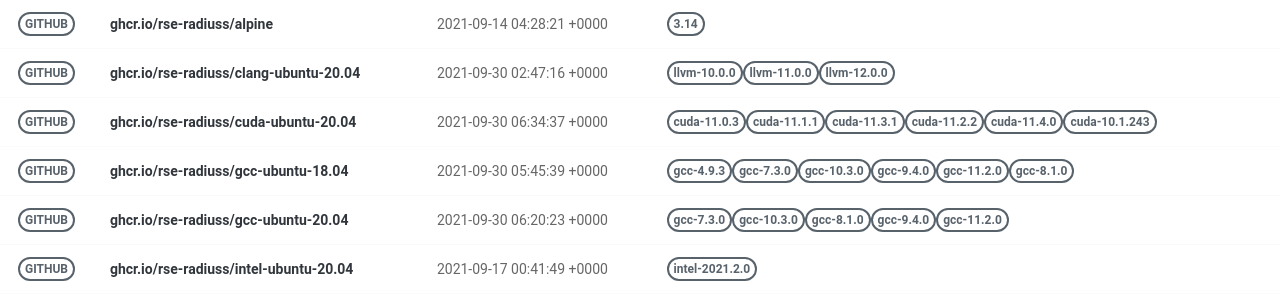
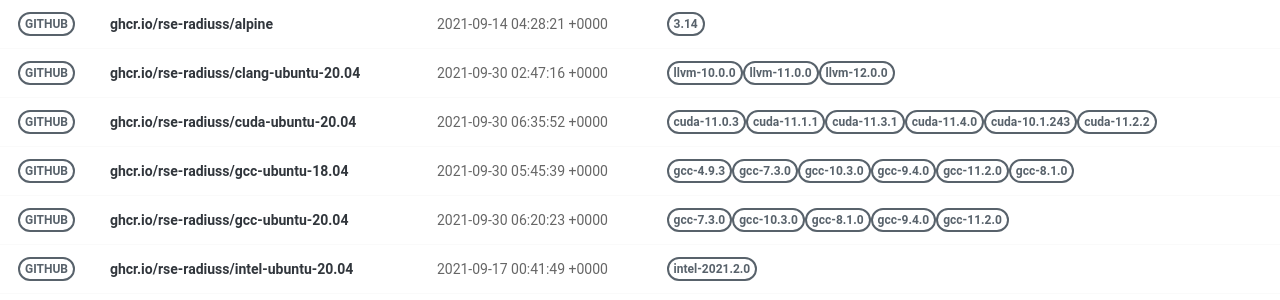
Before and after one commit to rse-ops/docker-images, a Jekyll site: the page built from pages/index.md, in a window 1280 px wide. Shown: the part 130-430 px from the top of the page. Built offline with Jekyll 4.4.1, drawn with Linux system fonts in a browser that asks for light colours; nearby versions of some CDN libraries.

Commit message:
Automated push to update library 2021-09-30

```diff
--- a/_library/ghcr.io-rse-radiuss-cuda-ubuntu-20.04.md
+++ b/_library/ghcr.io-rse-radiuss-cuda-ubuntu-20.04.md
@@ -1,7 +1,7 @@
 ---
 layout: container
 name: ghcr.io/rse-radiuss/cuda-ubuntu-20.04
-updated_at: 2021-09-30 06:34:37.915560
+updated_at: 2021-09-30 06:35:52.926718
 
 
 container_url: https://github.com/orgs/rse-radiuss/packages/container/package/cuda-ubuntu-20.04
@@ -15,14 +15,14 @@ versions:
  - tag: cuda-11.3.1
    dockerfile: https://github.com/rse-radiuss/docker-images/blob/main/ubuntu/cuda/Dockerfile
    manifest: https://crane.ggcr.dev/manifest/ghcr.io/rse-radiuss/cuda-ubuntu-20.04:cuda-11.3.1
- - tag: cuda-11.2.2
-   dockerfile: https://github.com/rse-radiuss/docker-images/blob/main/ubuntu/cuda/Dockerfile
-   manifest: https://crane.ggcr.dev/manifest/ghcr.io/rse-radiuss/cuda-ubuntu-20.04:cuda-11.2.2
  - tag: cuda-11.4.0
    dockerfile: https://github.com/rse-radiuss/docker-images/blob/main/ubuntu/cuda/Dockerfile
    manifest: https://crane.ggcr.dev/manifest/ghcr.io/rse-radiuss/cuda-ubuntu-20.04:cuda-11.4.0
  - tag: cuda-10.1.243
    dockerfile: https://github.com/rse-radiuss/docker-images/blob/main/ubuntu/cuda/Dockerfile
    manifest: https://crane.ggcr.dev/manifest/ghcr.io/rse-radiuss/cuda-ubuntu-20.04:cuda-10.1.243
+ - tag: cuda-11.2.2
+   dockerfile: https://github.com/rse-radiuss/docker-images/blob/main/ubuntu/cuda/Dockerfile
+   manifest: https://crane.ggcr.dev/manifest/ghcr.io/rse-radiuss/cuda-ubuntu-20.04:cuda-11.2.2
 
 ---
```
